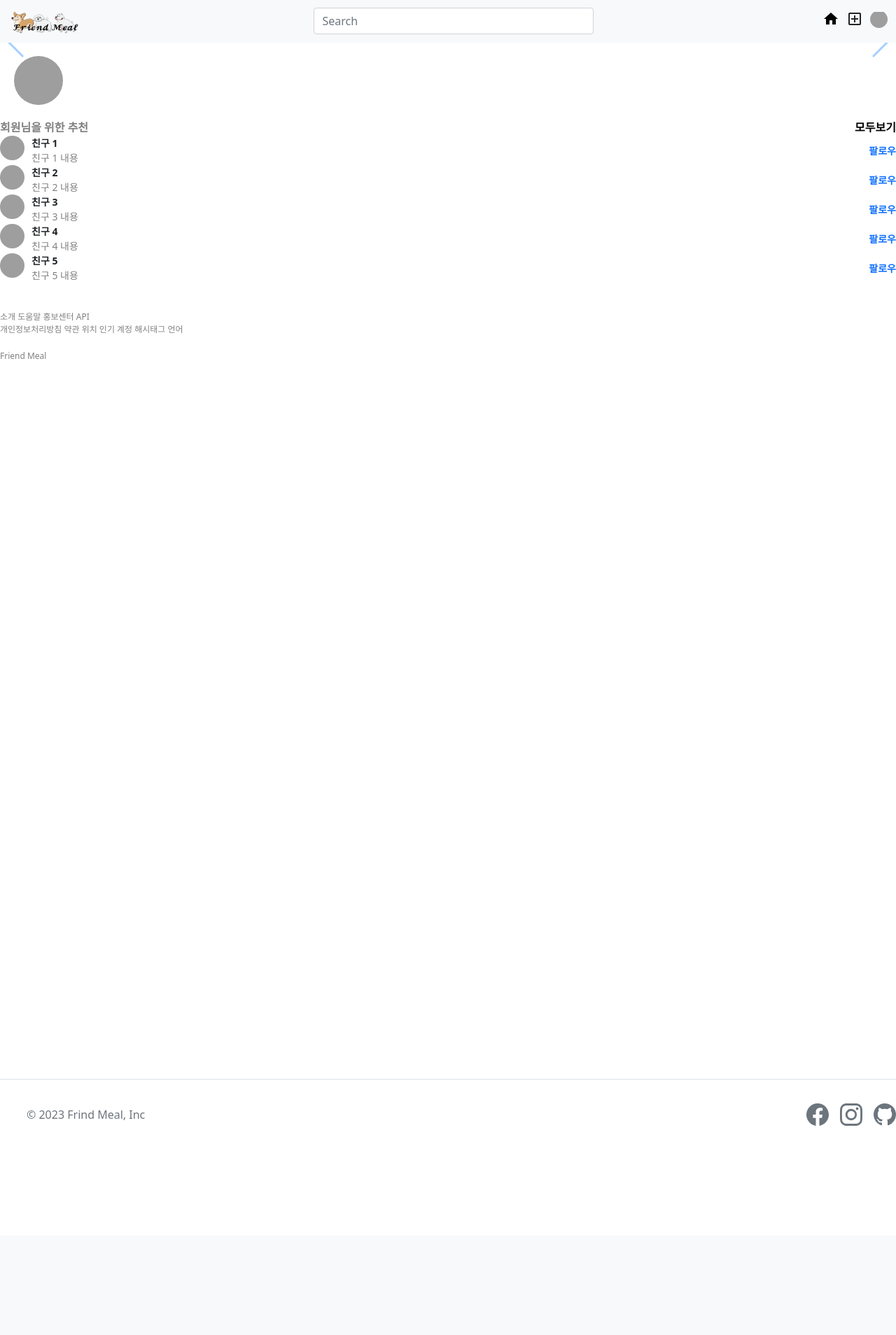
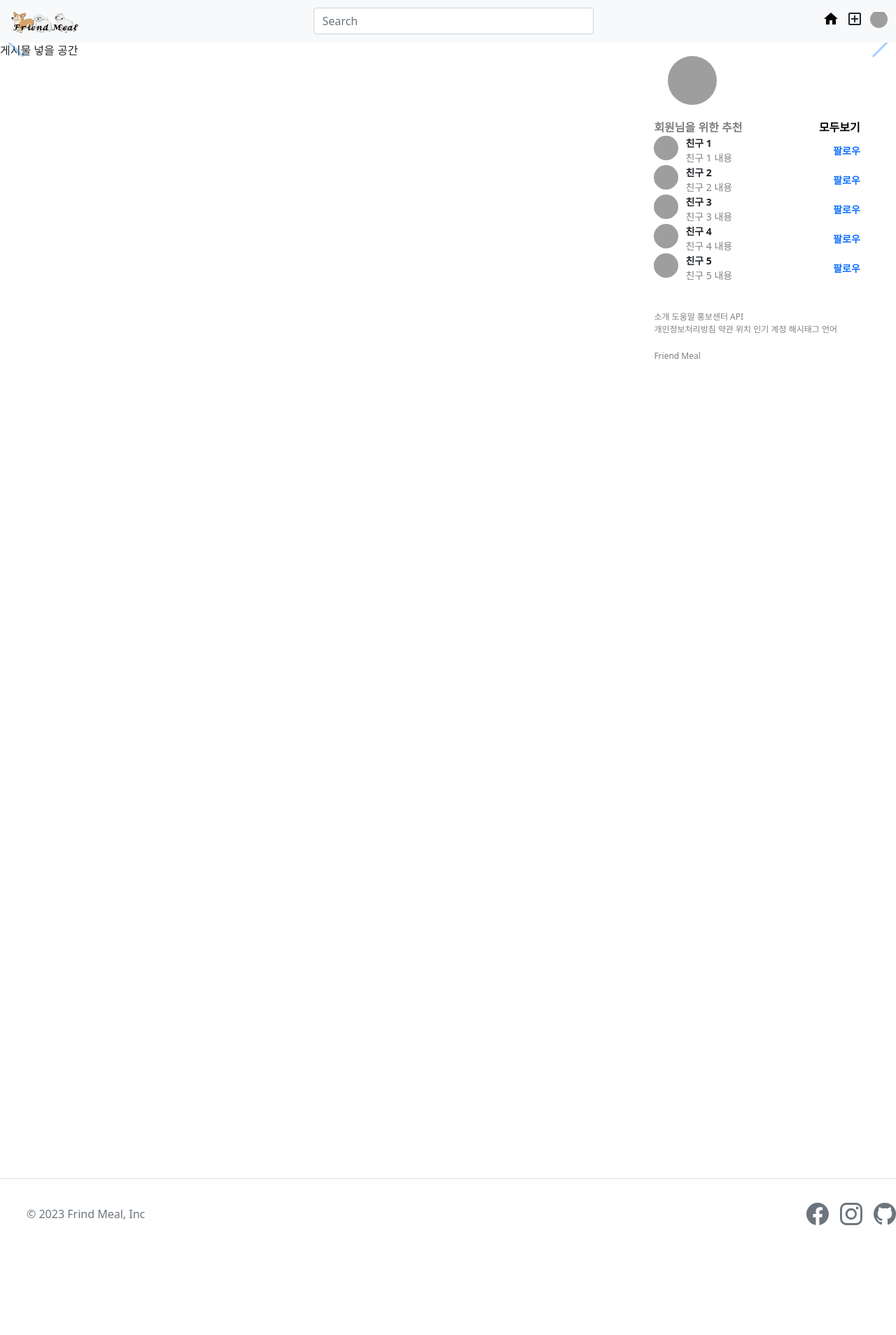
Before and after one commit to HBNU-SWUNIV/come-capstone23-hyperweb, a Django app: template 003 Code/django_pet_instagram/templates/jinstagram/main.html in a window 1280 px wide. Shown: the whole page at 70% size. Before the commit the page ends 1609 px from the top, so only its background shows below. Run offline with Django 3.2, Linux system fonts and the light colour scheme; the template is opened without the code that fills it, so the values that code supplies are empty; grey boxes are pictures that could not be loaded.

Commit message:
main page ver004

```diff
--- a/003 Code/django_pet_instagram/templates/jinstagram/main.html
+++ b/003 Code/django_pet_instagram/templates/jinstagram/main.html
@@ -172,7 +172,11 @@
         <div class="swiper-button-prev"></div>
     </div>
 
-    <div style="">
+    <div style="height:200vh;display: flex;justify-content: flex-start;flex-direction:row">
+        <div style="width:73vw;height:100%">
+            <p>게시물 넣을 공간</p>
+        </div>
+        <div style="width:23vw">
             <div style="display: flex;flex-direction: row; align-items: center; margin: 20px">
                 <div class="box" style="width: 70px; height: 70px">
                     <img class="profile"
@@ -295,11 +299,13 @@
                     <a href="#" style="font-size: 14px;font-weight: bold;text-decoration: none">팔로우</a>
                 </div>
             </div>
-
             <div style="margin-top: 40px;font-size: 12px;color: gray; text-align: left"> 소개 도움말 홍보센터 API <br> 개인정보처리방침 약관 위치
                 인기 계정 해시태그 언어
             </div>
             <div style="margin-top: 20px;font-size: 12px;color: gray; text-align: left"> Friend Meal</div>
+        </div>
+
+
 
     </div>
     <!-- 첫번째 모달 -->
@@ -356,8 +362,7 @@
 
         </div>
     </div>
-    <div style="height:1000px">
-    </div>
+
 </div>
 
     <footer class="d-flex flex-wrap justify-content-between align-items-center py-3 my-4 border-top">
```
Lines whose indentation alone changed are shown as unchanged.
